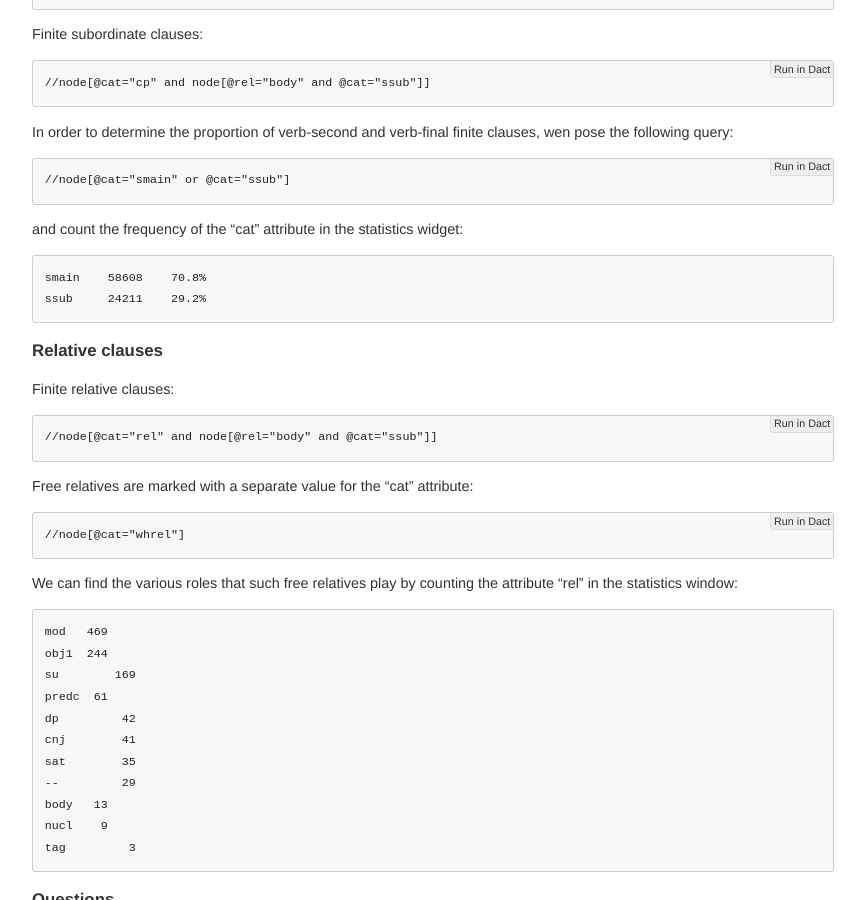
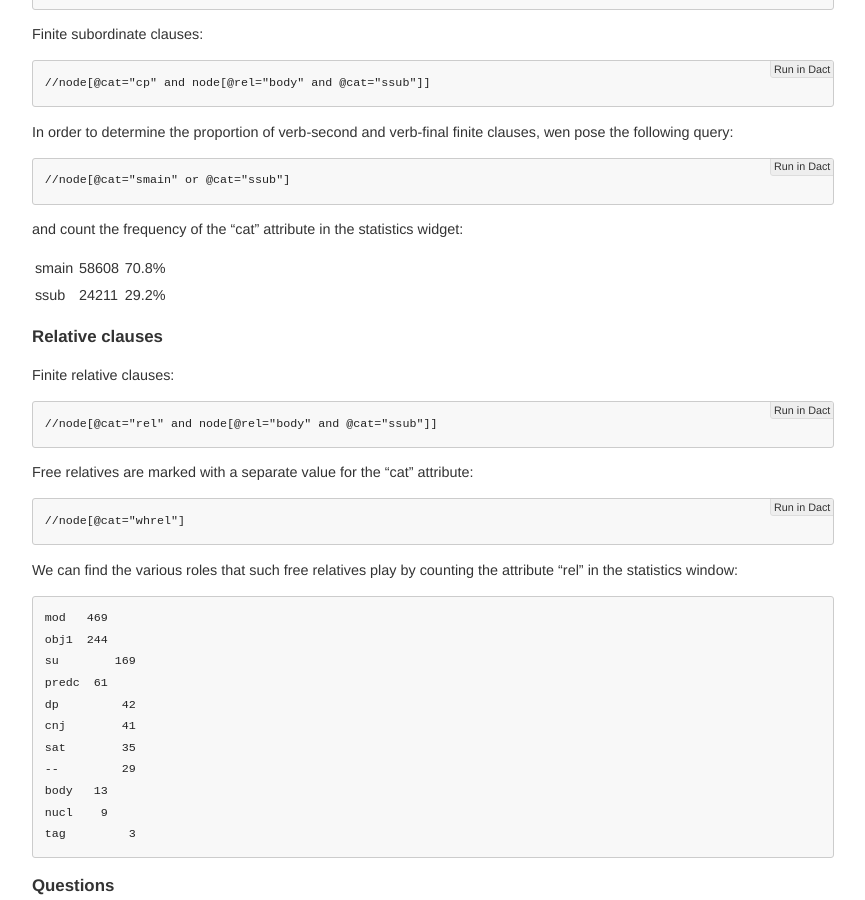
Before and after one commit to rug-compling/dact, a Jekyll site: the page built from cookbook/index.md, in a window 1280 px wide and 900 px high, scrolled down 1005 px. Shown: the whole window, without its empty margins (208-1073 px from the left). Built offline with Jekyll 4.4.1, drawn with Linux system fonts in a browser that asks for light colours.

```diff
--- a/cookbook/index.md
+++ b/cookbook/index.md
@@ -56,8 +56,8 @@ the following query:
 
 and count the frequency of the "cat" attribute in the statistics widget:
 
-    smain    58608    70.8%
-    ssub     24211    29.2%
+|    smain   | 58608    |70.8% |
+|    ssub    | 24211    |29.2% |
 
 ### Relative clauses
 
```
